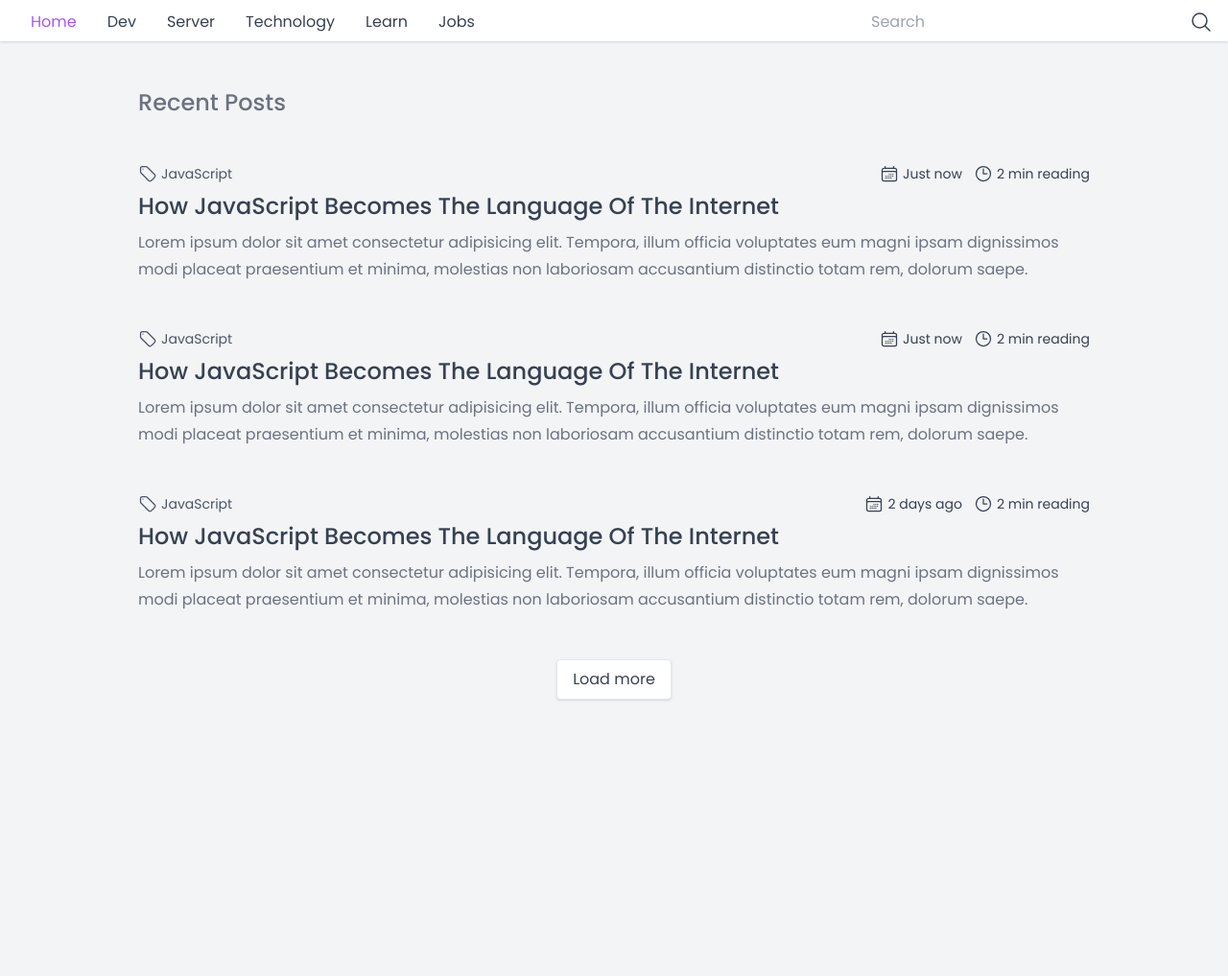
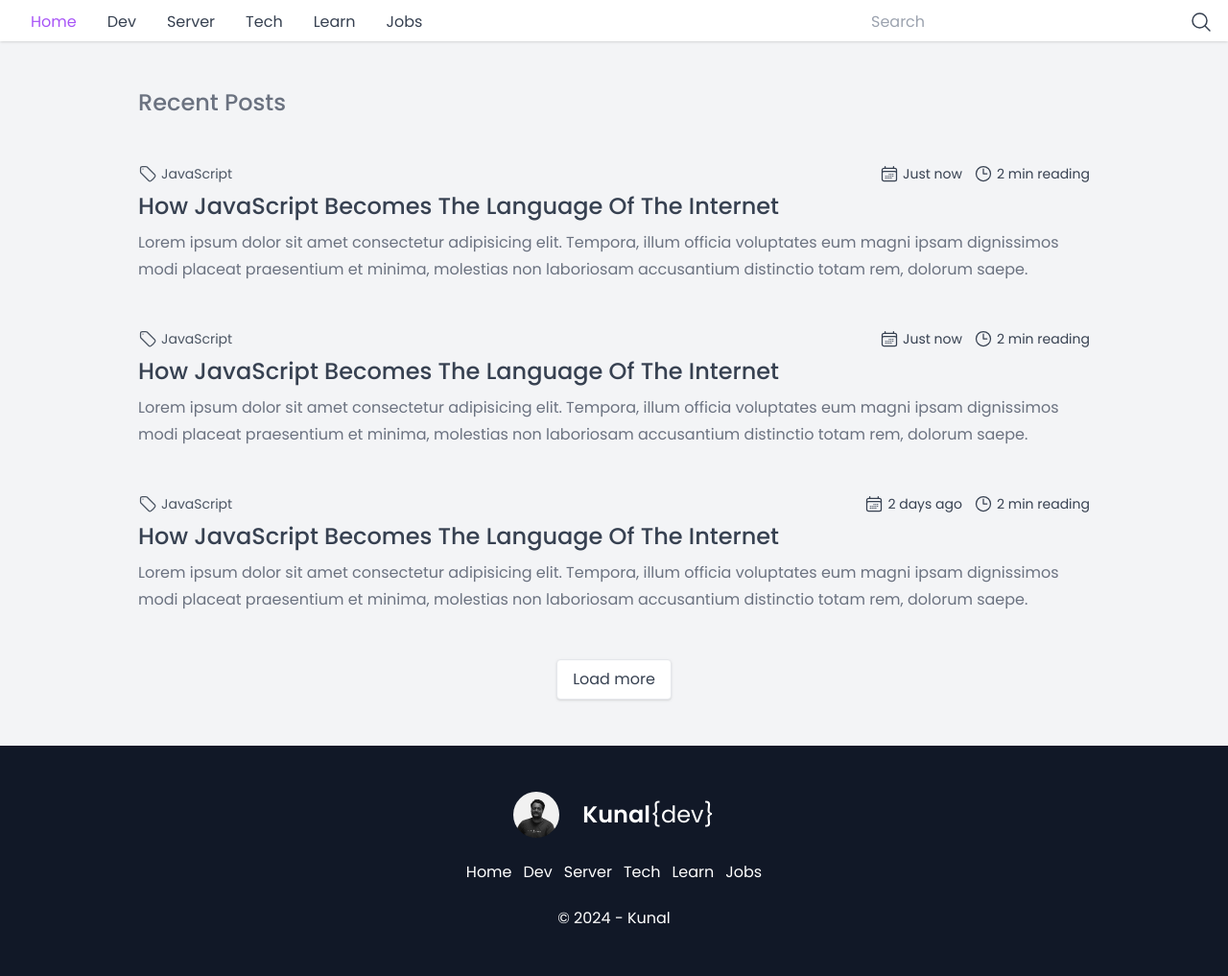
Before and after one commit to kunalkhanx/kunaldev-blog-ui, a website: page index.html in a window 1280 px wide. Shown: the part 285-1302 px from the top of the page at 96% size. Before the commit the page ends 1062 px from the top, so only its background shows below. Drawn offline with Linux system fonts and the light colour scheme.

Commit message:
Footer block added

```diff
--- a/index.html
+++ b/index.html
@@ -23,7 +23,7 @@
                         <li><a href="#" class="nav-links active">Home</a></li>
                         <li><a href="#" class="nav-links">Dev</a></li>
                         <li><a href="#" class="nav-links">Server</a></li>
-                        <li><a href="#" class="nav-links">Technology</a></li>
+                        <li><a href="#" class="nav-links">Tech</a></li>
                         <li><a href="#" class="nav-links">Learn</a></li>
                         <li><a href="#" class="nav-links">Jobs</a></li>
                     </ul>
@@ -161,5 +161,31 @@
     </section>
     <!-- POSTS -->
 
+
+    <!-- FOOTER -->
+    <footer class="bg-gray-900 py-12 text-white">
+        <div class="container max-w-screen-lg mx-auto px-4 flex flex-col gap-6">
+
+            <div class="flex items-center gap-6 justify-center">
+                <img src="/assets/images/face.png" class="w-12 h-12 flex-shrink-0 rounded-full" alt="Kunal Khan">
+                <a href="/" class="text-2xl font-semibold">Kunal<span class="font-normal">{dev}</span></a>
+            </div>
+
+            <nav>
+                <ul class="flex items-center gap-3 justify-center hover:[&>li>a]:text-purple-500">
+                    <li><a href="">Home</a></li>
+                    <li><a href="">Dev</a></li>
+                    <li><a href="">Server</a></li>
+                    <li><a href="">Tech</a></li>
+                    <li><a href="">Learn</a></li>
+                    <li><a href="">Jobs</a></li>
+                </ul>
+            </nav>
+
+            <p class="text-center">&copy; 2024 - Kunal</p>
+        </div>
+    </footer>
+    <!-- FOOTER -->
+
 </body>
 </html>
```
Also changed, not shown: TASKS.md (+2 -2 lines), assets/css/style.css.
